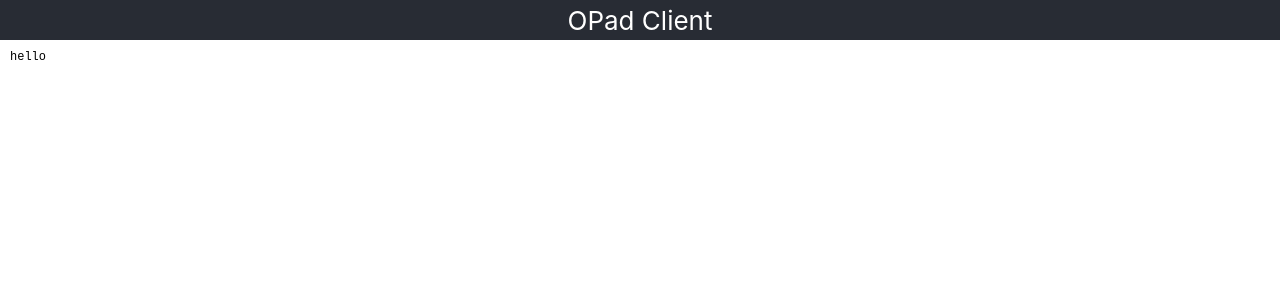
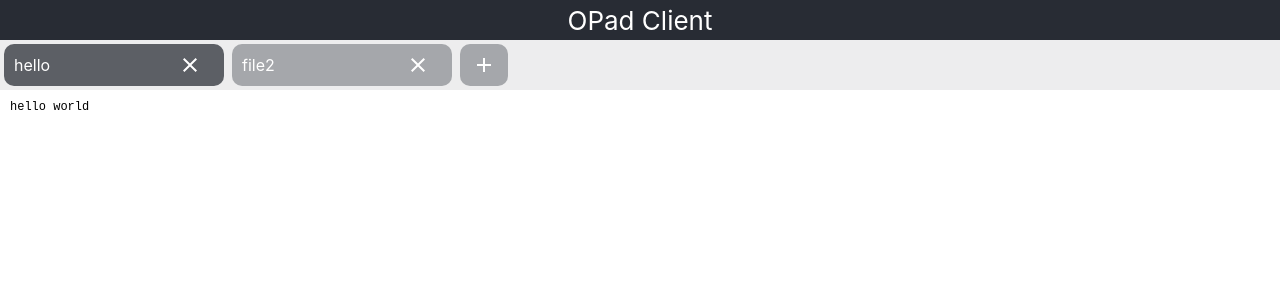
Before and after one commit to O-Pad/opad-client-frontend, a React (Create React App) app: page / in a window 1280 px wide. Shown: the top 300 px of the page. Built offline with nearby package versions, Linux system fonts and the light colour scheme; no server answers.

Commit message:
added tabs, close button, new file button, fetch

```diff
--- a/src/Components/OpadEditor.jsx
+++ b/src/Components/OpadEditor.jsx
@@ -3,27 +3,92 @@ import Editor from 'react-simple-code-editor';
 import { highlight, languages } from 'prismjs/components/prism-core';
 import 'prismjs/components/prism-clike';
 import 'prismjs/components/prism-javascript';
+import './OpadEditor.scss';
+import {Close, Add} from '@material-ui/icons';
+import IconButton from '@material-ui/core/IconButton';
+import {Button} from '@material-ui/core';
+import {Alert} from '@material-ui/lab';
 
 class OpadEditor extends React.Component {
     constructor(props) {
         super(props)
         this.state = {
-            text: 'hello'
+            open_files: ['hello','file2'],
+            current_file: 'hello',
+            content: 'hello world'
         }
+        this.getFile = this.getFile.bind(this)
         this.handleInput = this.handleInput.bind(this)
+        this.create = this.create.bind(this)
+        this.close = this.close.bind(this)
+        this.selectTab = this.selectTab.bind(this)
+    }
+
+    componentDidMount() {
+        this.timer = setInterval(()=> this.getFile(), 5000);
+    }
+
+    componentWillUnmount() {
+        clearInterval(this.timer)
+        this.timer = null;
+    }
+
+    getFile() {
+        const axios = require('axios');
+        axios.get(`http://localhost:4000/fetch-file?filename=${this.state.current_file}`)
+            .then(result =>  this.setState({content: result.data.content}));
     }
 
     handleInput(value) {
-        this.setState({text: value})
+        this.setState({content: value})
+    }
+
+    create() {
+        var filename = "newfile2"
+        const axios = require('axios');
+        axios.get(`http://localhost:4000/create-file?filename=${filename}`)
+            .then(result =>  {
+                console.log(result)
+                if(result.data.status == 'success') {
+                    this.setState({open_files: [...this.state.open_files, filename], current_file: filename, content: ""})
+                    this.setState({alert_message: 'file creation successful', alert_severity: 'success'})
+                } else {
+                    this.setState({alert_message: result.data.status, alert_severity: 'error'})
+                }
+            });
+    }
+
+    close() {
+        console.log('close');
+    }
+
+    selectTab(id) {
+        this.setState({current_file : id})
     }
 
     render() {
-
         return (
         <div className="OpadEditor">
+             <div className="tabs">
+                {this.state.open_files.map((file) =>(
+                    <div className={`tab ${file == this.state.current_file ? "selected" : ""}`} onClick={() => this.selectTab(file)}>
+                        <div className="tab-name">{file}</div>
+                        <IconButton className="close" onClick={this.create}>
+                            <Close />
+                        </IconButton>
+                    </div>))
+                }
+                <div className="tab add">
+                    <IconButton className="add" onClick={this.create}>
+                        <Add />
+                    </IconButton>
+                </div>
+            </div>
+
+           {this.state.open_files.length > 0 ? (
+                <div>
                     <Editor
-            className="Editor"
-            value={this.state.text}
+                        value={this.state.content}
                         onValueChange={this.handleInput}
                         highlight={code => highlight(code, languages.js)}
                         padding={10}
@@ -33,6 +98,14 @@ class OpadEditor extends React.Component {
                     }}
                     />
                 </div>
+            ) : (
+                <div>
+                    <Button>Create new file</Button>
+                    <Button>Open file</Button>
+                </div>
+            )}
+        {this.state.alert_severity ? <Alert severity={this.state.alert_severity}>{this.state.alert_message}</Alert> : ""}
+        </div>
         );
     }
 }
--- /dev/null
+++ b/src/Components/OpadEditor.scss
@@ -0,0 +1,43 @@
+.tabs {
+  display: flex;
+  height: 50px;
+  background-color: rgba(40, 44, 52, 0.082);
+
+  .tab {
+    width: 200px;
+    background-color: #282c345d;
+    color: white;
+    text-align: left;
+    justify-content: center;
+    align-items: center;
+    display: flex;
+    margin: 4px;
+    padding: 0px 10px;
+    border-radius: 10px;
+    cursor: pointer;
+
+    .tab-name {
+      text-overflow: ellipsis;
+      overflow: hidden;
+      white-space: nowrap;
+      flex: 1 1;
+    }
+
+    .close {
+      color: white;
+    }
+
+    .add {
+      color: white;
+    }
+  }
+
+  .tab.selected {
+    background-color: #282c34bb;
+  }
+
+  .tab.add {
+    width: max-content;
+    padding: 0;
+  }
+}
```
Also changed, not shown: package.json (+8 -1 lines), src/helper.js (deleted, +0 -25 lines), 1 other file (tests, documents, lock files or other folders). Lines whose indentation alone changed are shown as unchanged.
